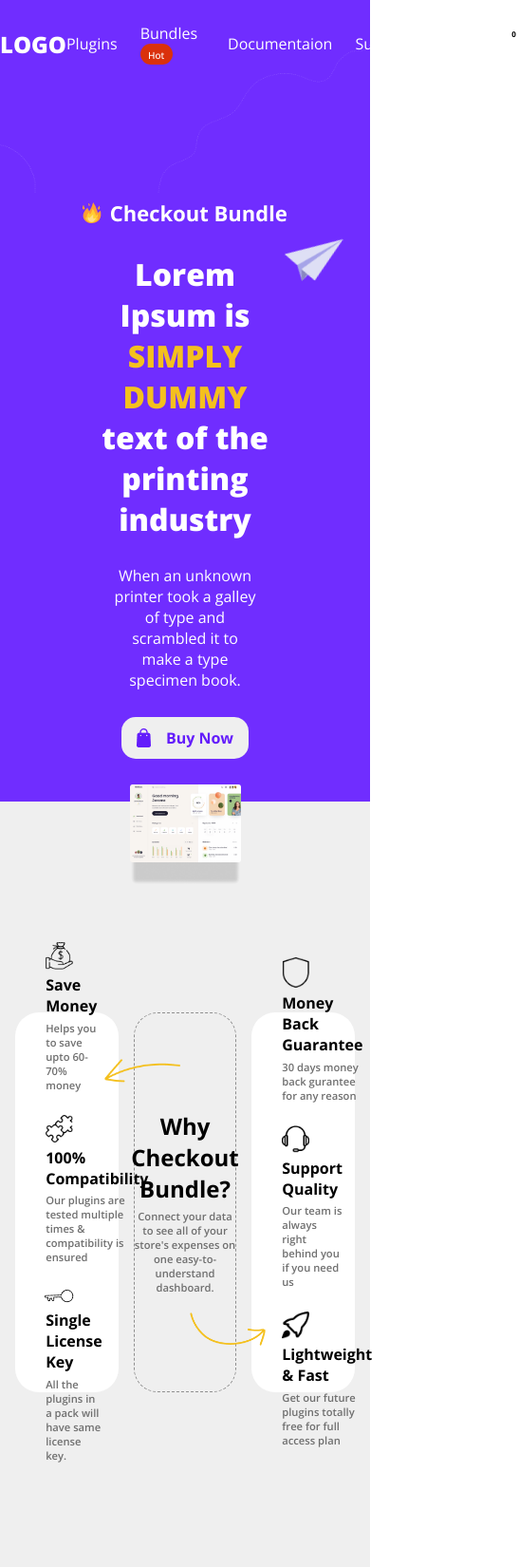
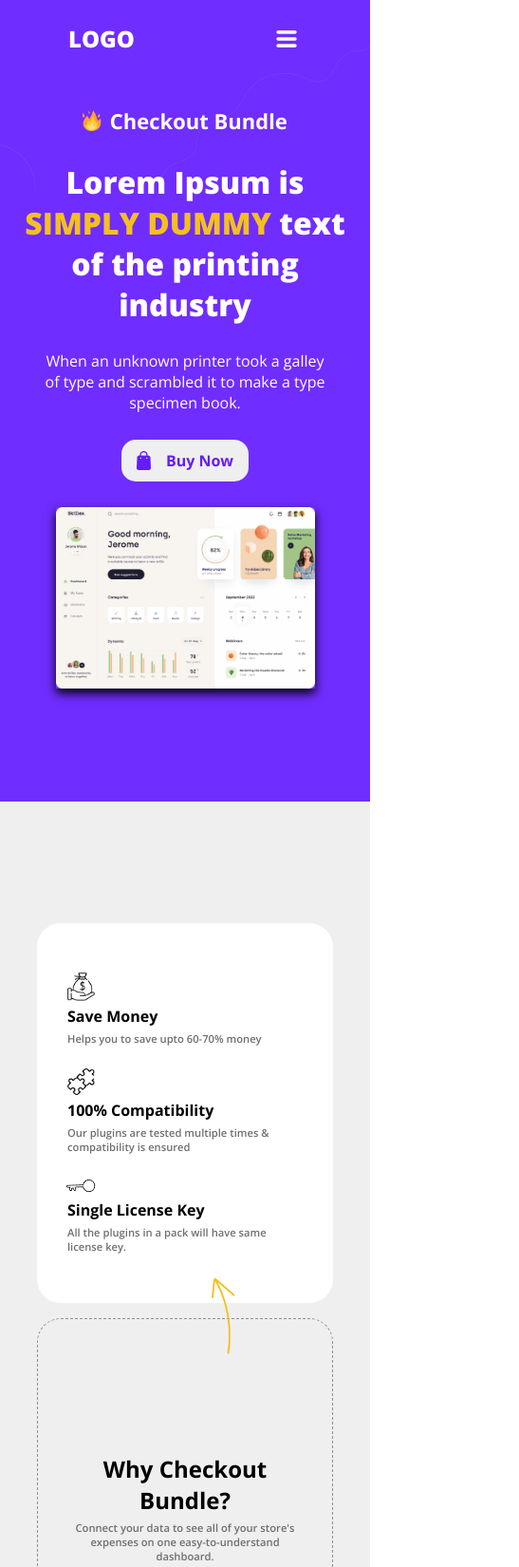
Before and after one commit to vp2216/frontend-project, a plain HTML site: page index.html in a window 390 px wide. Shown: the top 1650 px of the page at 95% size, 547 px wide, since content can reach past the window. Drawn offline with nearby package versions, Linux system fonts and the light colour scheme.

Commit message:
Added responsiveness

```diff
--- a/index.html
+++ b/index.html
@@ -9,14 +9,11 @@
   </head>
   <body>
     <div class="head">
-      <span class="bg-images">
-        <img class="plane" src="./Assets/plane.png" />
         <img
           class="outer-image"
           src="./Assets/outer-image.png"
           alt="outer-design"
         />
-      </span>
       <nav>
         <span class="logo">LOGO</span>
         <div class="nav-btns">
@@ -35,6 +32,7 @@
             <span class="cart-count">0</span>
           </span>
         </div>
+        <img class="menu" src="./Assets/menu.png" alt="menu"/>
       </nav>
       <div class="header-content">
         <img src="./Assets/checkout.png" alt="checkout" />
@@ -56,7 +54,6 @@
           alt="inner-image"
         />
       </div>
-      <img class="shadow" src="./Assets/shadow.png" />
     </div>
 
     <div class="info">
@@ -148,7 +145,7 @@
           <img class="btn-image" src="./Assets/footer-btn.svg" alt="btn" />
         </span>
       </span>
-      <span class="footer-content-1"
+      <span class="footer-content"
         >We are recogonised by some of the leading domains like</span
       >
       <span>As seen in</span>
--- a/style.css
+++ b/style.css
@@ -90,19 +90,14 @@ nav {
   gap: 1.7rem;
   width: 100%;
   position: absolute;
-  bottom: -4rem;
+  top: 7rem;
 }
 
 .inner-image {
   width: 30%;
   bottom: -3rem;
   z-index: 1;
-}
-
-.shadow {
-  width: 30%;
-  bottom: -5.5rem;
-  position: absolute;
+  box-shadow: 0 5px 10px black;
 }
 
 .header-content-btn {
@@ -159,7 +154,6 @@ nav {
   justify-content: center;
   align-items: center;
   gap: 1rem;
-  height: 25rem;
 }
 
 .container {
@@ -169,7 +163,7 @@ nav {
   gap: 1.5rem;
   flex-direction: column;
   width: 20%;
-  height: 100%;
+  height: 25rem;
   border-radius: 25px;
   padding: 1.5rem 2rem;
   box-sizing: border-box;
@@ -237,8 +231,9 @@ nav {
   font-weight: 600;
 }
 
-.footer-content-1 {
+.footer-content {
   color: #828282;
+  text-align: center;
 }
 
 .footer-images {
@@ -280,15 +275,70 @@ nav {
   color: #828282;
 }
 
-.bg-images {
-  position: relative;
-  width: 100%;
-  height: 100%;
+.menu{
+  display: none;
 }
 
-.plane {
-  position: absolute;
-  top: 29%;
-  right: 5%;
-  transform: rotate(14deg);
+@media screen and (max-width: 1100px) {
+  .container{
+    width: 30%;
+  }
+
+  .inner-image {
+    width: 40%;
+  }
 }
+
+@media screen and (max-width: 900px) {
+  .nav-btns {
+    display: none;
+  }
+
+  .content-heading {
+    width: 90%;
+  }
+
+  .content-para {
+    width: 80%;
+  }
+
+  .inner-image {
+    width: 55%;
+  }
+
+  .info {
+    height: fit-content;
+    padding: 8rem 0 5rem 0;
+  }
+
+  .container-body {
+    flex-direction: column;
+  }
+
+  .container {
+    width: 80%;
+  }
+
+  .left-arrow {
+    transform: rotate(90deg);
+    left: 50%;
+    top: -1rem;
+  }
+
+  .right-arrow {
+    transform: rotate(90deg);
+    right: 50%;
+    bottom: -1rem;
+  }
+
+  .menu{
+    display: block;
+    width: 2rem;
+  }
+}
+
+@media screen and (max-width: 600px) {
+.inner-image {
+    width: 70%;
+  }
+}
```
Also changed, not shown: Assets/menu.png (added).
